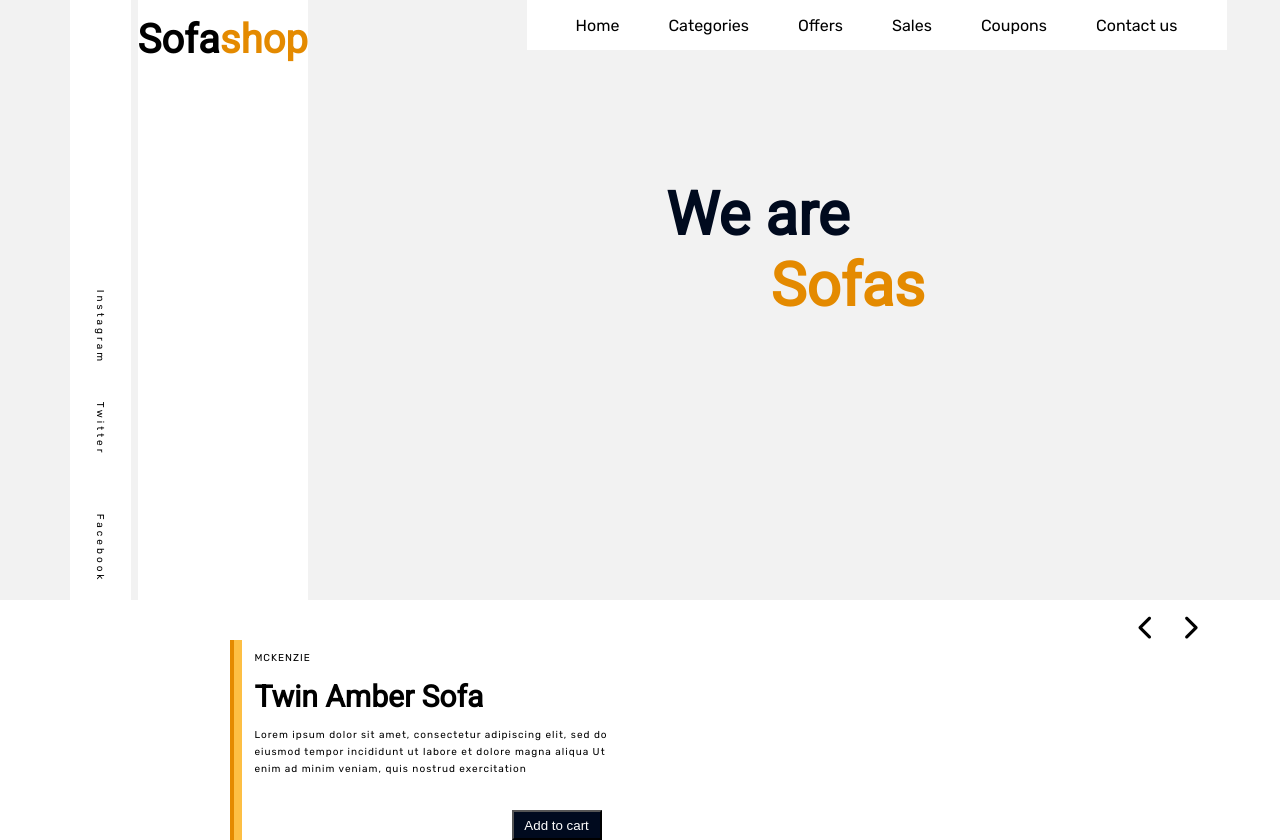
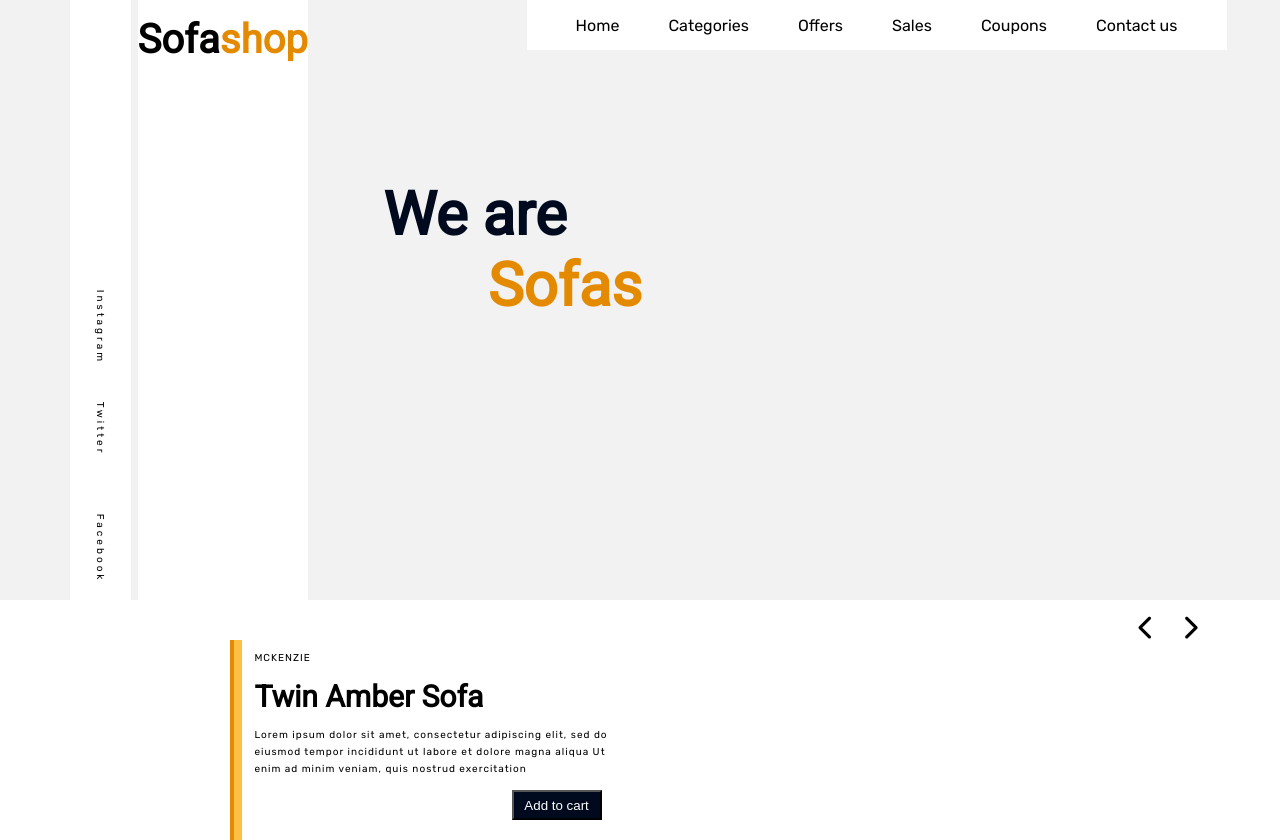
Before and after one commit to Geofat/victoria-sofashop, a plain HTML site: page index.html in a window 1280 px wide. Drawn offline with nearby package versions, Linux system fonts and the light colour scheme; a web font is replaced by a local one.

Commit message:
remove width

```diff
--- a/index.html
+++ b/index.html
@@ -19,11 +19,12 @@
         href="https://fonts.googleapis.com/css2?family=Karla:wght@300&family=Lato:ital,wght@1,300&family=Merriweather:ital,wght@0,300;1,300&family=Roboto:wght@300;400&family=Varta:wght@300&display=swap"
         rel="stylesheet">
     <link rel="stylesheet" href="./fontawesome/css/all.css">
+    <link rel="stylesheet" href="https://cdnjs.cloudflare.com/ajax/libs/animate.css/4.1.1/animate.min.css" />
     <link rel="stylesheet" href="style.css">
 </head>
 <body>
 
-    <header>
+    <header class="animate_animated animate__rollIn">
         <div class="left-panel">
 
             <p>Instagram</p>
@@ -32,7 +33,7 @@
         </div>
         <div class="desktop_link">
             <h2 class="header-logo">Sofa<span>shop</span></h2>
-            <div class="header-banner">
+            <div class="header-banner ">
                 <div class="header-link">
                     <ul>
                         <li>Home</li>
--- a/style.css
+++ b/style.css
@@ -14,6 +14,7 @@ header {
     background: #F2F2F2;
     height: 600px;
     padding: 0 0 0 70px;
+
 }
 
 .left-panel {
@@ -97,7 +98,9 @@ header {
     display: flex;
     justify-content: center;
     align-items: center;
-    width: 900px;
+    /* width: 900px; */
+    text-align: center;
+    margin: o auto;
     position: absolute;
 }
 
@@ -162,7 +165,7 @@ button {
     position: absolute;
     background: #000A1E;
     color: #ffff;
-    top: 85%;
+    top: 75%;
     left: 70%;
     height: 30px;
     width: 90px;
```
